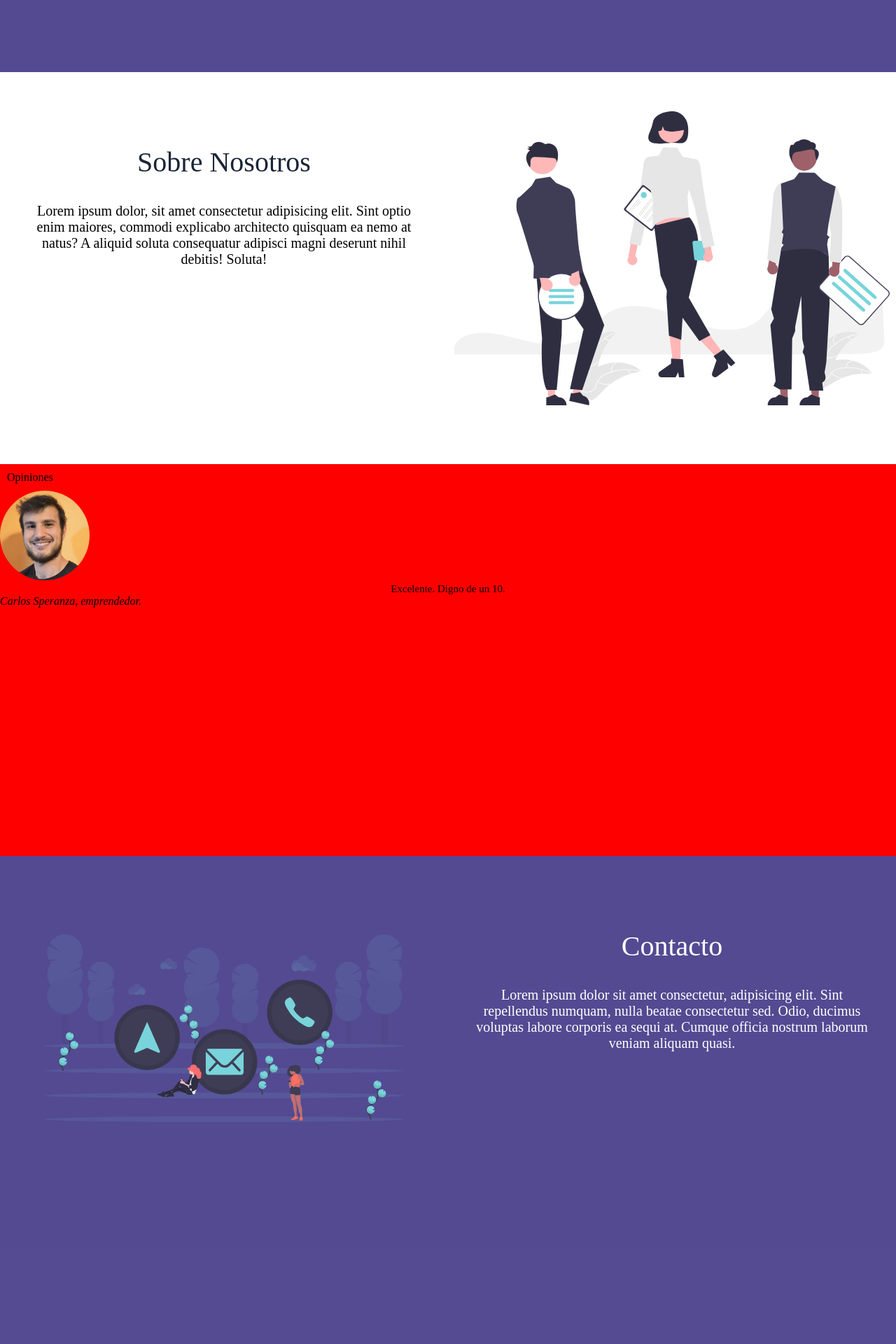
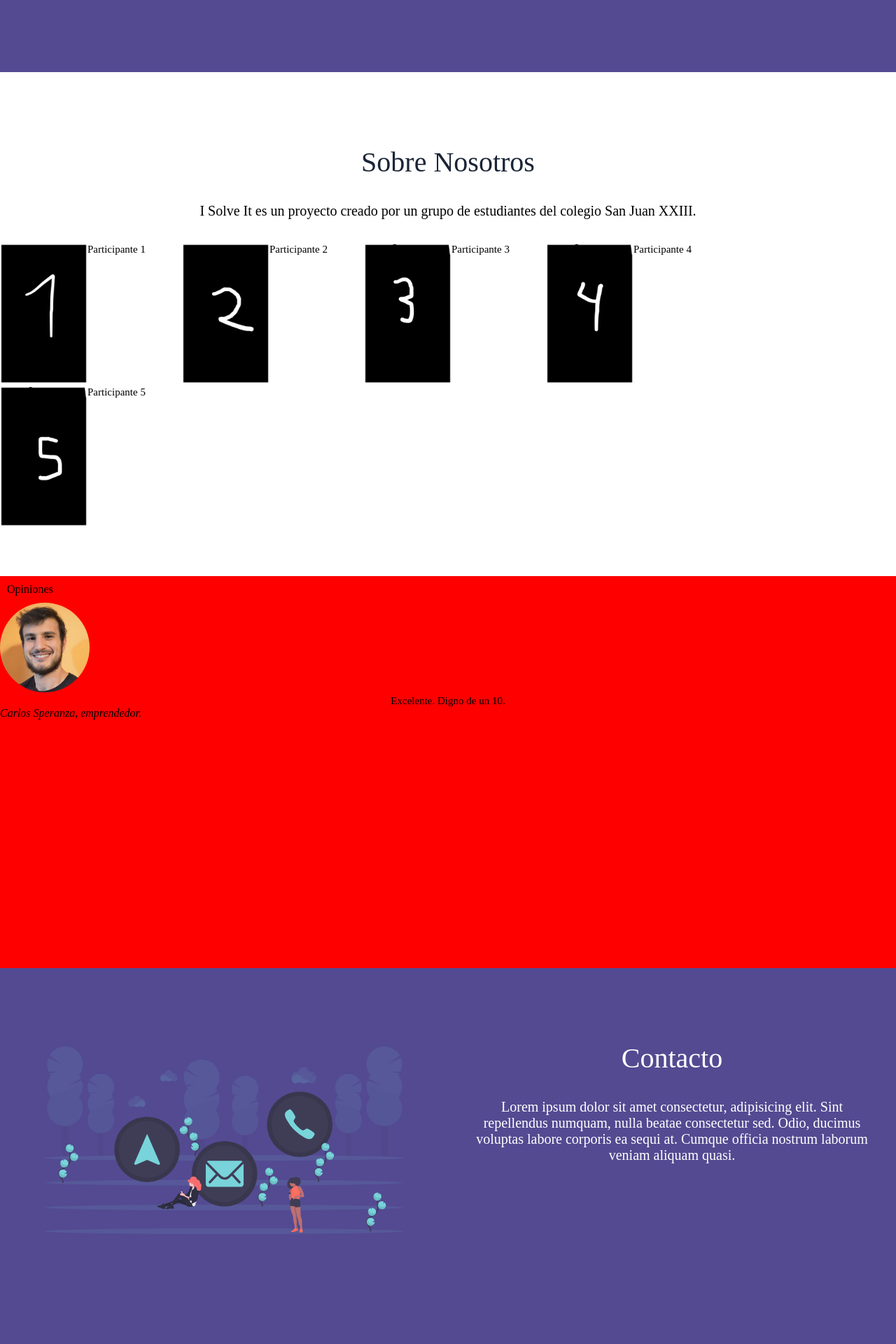
Before and after one commit to Nasher3296/ISolveIt, a PHP site: page / in a window 1280 px wide. Shown: the part 697-2617 px from the top of the page at 70% size. Before the commit the page ends 2300 px from the top, so only its background shows below. Run offline with PHP 8.4, Linux system fonts and the light colour scheme; some libraries are stand-ins or nearby versions.

Commit message:
Cambios en el SobreNosotros
Cambié el SobreNosotros. Le puse las imagenes de placeholder, por ahora no toquen nada de esa parte.

```diff
--- a/PagInicio/style.css
+++ b/PagInicio/style.css
@@ -25,9 +25,10 @@ z-index: 100;
 display: grid;
 grid-template:
   "login" 100vh
-  "nosotros" 70vh
+  "nosotros" 90vh
   "opiniones" 70vh
   "contacto" 70vh;
+
 }
 
 .login{
@@ -57,14 +58,33 @@ grid-area: cont_contacto;
 }
 
 .nosotros{
+  display: flex;
   position: relative;
   grid-area: nosotros;
   background:white;
-  display: grid;
-    grid-template:
-      "cont_nos      ilustracion2" 100% /
-        50vw             auto;
+  display: flex;
     justify-items: center;
+}
+
+
+.cont_nos{
+  width: 100%;
+  height: 100%;
+
+}
+
+.SobreNos_Participantes {
+  display: inline-flex;
+  width: 20%;
+}
+
+.SobreNos_imagenes {
+  height: 200px;
+}
+
+.SobreNos_Nombre {
+  position: relative;
+  top: 50%;
 }
 
 .opiniones{
@@ -108,9 +128,6 @@ grid-area: cont_contacto;
   position:relative;
 }
 
-.cont_nos{
-  grid-area: cont_nos;
-}
 
 .ilustracion{
   grid-area:ilustracion;
--- a/index.html
+++ b/index.html
@@ -127,7 +127,7 @@
         </section>
 
         <section class="opiniones">
-            <div cloass="cont_opiniones">
+            <div class="cont_opiniones">
                 <a name="Opiniones" class="referencia"></a>
                 <div id="opiniones_titulo">Opiniones</div>
                 <div class="opinion1">
@@ -135,20 +135,45 @@
                     <p id="opinion1_opinion">Excelente. Digno de un 10.</p>
                     <i id="opinion1_nombre">Carlos Speranza, emprendedor.</i>
                 </div>
-
-
             </div>
 
         </section>
+
 
         <section class="nosotros">
             <div class="cont_nos">
                 <a name="SobreNosotros" class="referencia"></a>
                 <div class="SobreNos_Titulo">Sobre Nosotros</div>
-                <p class="parrafo2">Lorem ipsum dolor, sit amet consectetur adipisicing elit. Sint optio enim maiores, commodi explicabo architecto quisquam ea nemo at natus? A aliquid soluta consequatur adipisci magni deserunt nihil debitis! Soluta!</p>
+                <p class="parrafo2">I Solve It es un proyecto creado por un grupo de estudiantes del colegio San Juan XXIII. <br>  </p>
+
+                <div class="SobreNos_Participantes" id="SobreNos_Participante1">
+                    <img class="SobreNos_imagenes" id="SobreNos_Imagen1" src="imagenesInicio/Placeholder_1.png" alt="">
+                    <p class="SobreNos_Nombre">Participante 1</p>
+                </div>
+                <div class="SobreNos_Participantes" id="SobreNos_Participante1">
+                    <img class="SobreNos_imagenes" id="SobreNos_Imagen1" src="imagenesInicio/Placeholder_2.png" alt="">
+                    <p class="SobreNos_Nombre">Participante 2</p>
+                </div>
+                <div class="SobreNos_Participantes" id="SobreNos_Participante1">
+                    <img class="SobreNos_imagenes" id="SobreNos_Imagen1" src="imagenesInicio/Placeholder_3.png" alt="">
+                    <p class="SobreNos_Nombre">Participante 3</p>
+                </div>
+                <div class="SobreNos_Participantes" id="SobreNos_Participante1">
+                    <img class="SobreNos_imagenes" id="SobreNos_Imagen1" src="imagenesInicio/Placeholder_4.png" alt="">
+                    <p class="SobreNos_Nombre">Participante 4</p>
+                </div>
+                <div class="SobreNos_Participantes" id="SobreNos_Participante1">
+                    <img class="SobreNos_imagenes" id="SobreNos_Imagen1" src="imagenesInicio/Placeholder_5.png" alt="">
+                    <p class="SobreNos_Nombre">Participante 5</p>
+                </div>
             </div>
-             <img src="PagInicio/Recursos/ilustraciones/Ilustracion_2.svg" class="ilustracion2">
-         </section>
+
+             <!-- <img src="PagInicio/Recursos/ilustraciones/Ilustracion_2.svg" class="ilustracion2">-->
+        </section>
+
+
+
+
          <section class="contacto">
              <div class="cont_contacto">
                  <a name="Contacto" class="referencia"></a>
```
Also changed, not shown: imagenesInicio/Placeholder_1.png (added), imagenesInicio/Placeholder_2.png (added), imagenesInicio/Placeholder_3.png (added), imagenesInicio/Placeholder_4.png (added), imagenesInicio/Placeholder_5.png (added).
